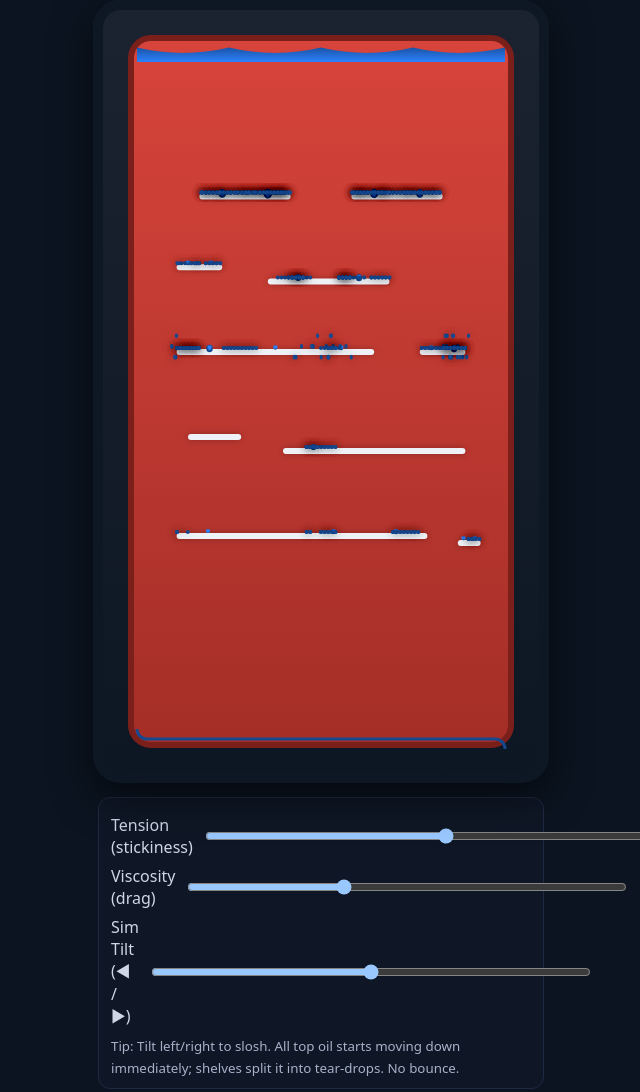
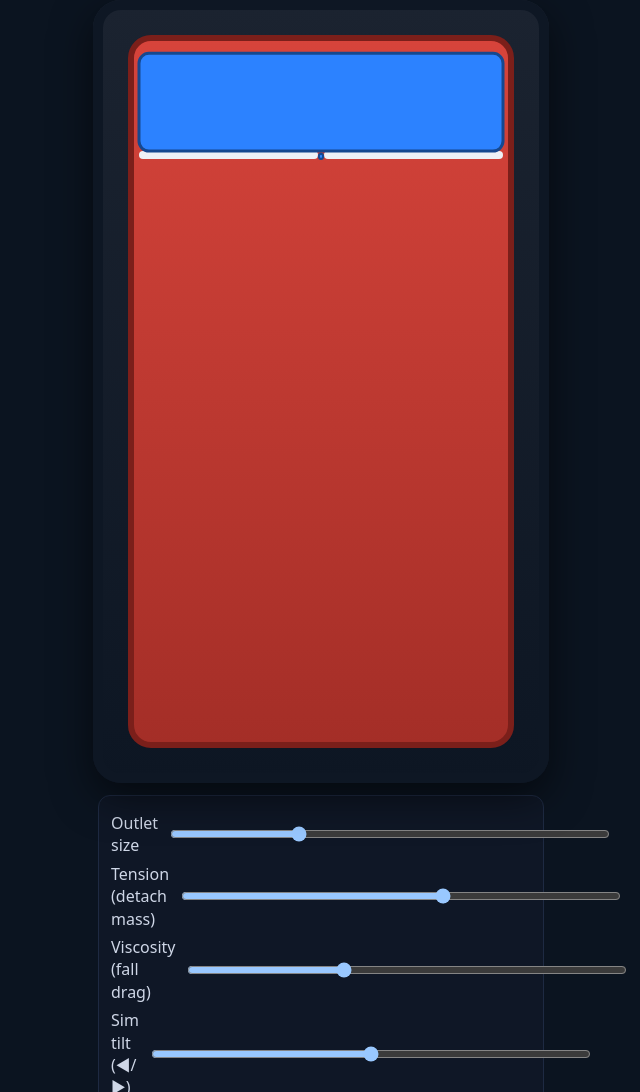
Before and after one commit to thepharmersprojects/Fluid-Fantasy-Demo, a plain HTML site: page index.html in a window 1280 px wide. Shown: the top 1092 px of the page, without its empty margins (319-959 px from the left). Drawn offline with Linux system fonts and the light colour scheme.

Commit message:
Update index.html

```diff
--- a/index.html
+++ b/index.html
@@ -3,364 +3,154 @@
 <head>
 <meta charset="utf-8" />
 <meta name="viewport" content="width=device-width,initial-scale=1,viewport-fit=cover" />
-<title>Fluid Fantasy – Oil Drip (no bounce)</title>
+<title>Fluid Fantasy – Single Orifice Drip</title>
 <style>
-  :root {
+  :root{
     color-scheme: dark;
-    --bg: #0b1420;
-    --device: #c6352b;
-    --device-dark: #a52a23;
-    --bezel: #141d2a;
-    --shelf: #eef1f6;
-    --oil: #2c82ff;
-    --oil-edge: #16488f;
+    --bg:#0b1420; --face1:#c6352b; --face2:#a42e27; --stroke:#7b1f1a;
+    --shelf:#eef1f6; --oil:#2c82ff; --edge:#16488f;
   }
-  html, body {
-    margin:0; padding:0; background:var(--bg); font: 16px/1.4 system-ui, -apple-system, Segoe UI, Roboto, sans-serif;
-    display:flex; flex-direction:column; align-items:center; gap:14px;
-  }
-  .wrap { width:min(420px, 92vw); }
-  .phone {
-    position:relative;
-    aspect-ratio: 9/16;
-    background:linear-gradient(#1b2330, #0d1623);
-    border-radius:28px; box-shadow: 0 14px 40px rgba(0,0,0,.55), inset 0 0 0 10px #0e1724;
-    padding:18px;
-  }
-  canvas { width:100%; height:100%; display:block; border-radius:22px; background:transparent; }
-  .panel {
-    background:#0f1726; border:1px solid #1e2a42; border-radius:12px; padding:10px 12px; color:#cfd7e7;
-  }
-  .row { display:grid; grid-template-columns: 1fr auto; align-items:center; gap:10px; margin:6px 0; }
-  input[type="range"] { width: 52vw; max-width: 440px; }
-  small { color:#a7b1c8; }
-  .bullets { color:#cfd7e7; font-size:13px }
-  .bullets b{color:#fff}
+  html,body{margin:0;background:var(--bg);font:16px/1.4 system-ui,-apple-system,Segoe UI,Roboto,sans-serif;display:flex;flex-direction:column;align-items:center;gap:12px}
+  .wrap{width:min(420px,92vw)}
+  .phone{position:relative;aspect-ratio:9/16;border-radius:28px;box-shadow:0 14px 40px rgba(0,0,0,.55), inset 0 0 0 10px #0e1724;background:linear-gradient(#1b2330,#0d1623);padding:18px}
+  canvas{width:100%;height:100%;display:block;border-radius:22px}
+  .panel{background:#0f1726;border:1px solid #1e2a42;border-radius:12px;padding:10px 12px;color:#cfd7e7}
+  .row{display:grid;grid-template-columns:1fr auto;align-items:center;gap:10px;margin:6px 0}
+  input[type=range]{width:52vw;max-width:440px}
+  small{color:#a7b1c8}
 </style>
 </head>
 <body>
-  <div class="wrap phone">
-    <canvas id="sim"></canvas>
-  </div>
-
+  <div class="wrap phone"><canvas id="sim"></canvas></div>
   <div class="wrap panel">
-    <div class="row">
-      <label>Tension (stickiness)</label>
-      <input id="tension" type="range" min="0" max="1" step="0.01" value="0.55">
-    </div>
-    <div class="row">
-      <label>Viscosity (drag)</label>
-      <input id="visc" type="range" min="0" max="1" step="0.01" value="0.35">
-    </div>
-    <div class="row">
-      <label>Sim Tilt (◀︎ / ▶︎)</label>
-      <input id="tilt" type="range" min="-0.8" max="0.8" step="0.01" value="0">
-    </div>
-    <small>Tip: Tilt left/right to slosh. All top oil starts moving down immediately; shelves split it into tear-drops. No bounce.</small>
-  </div>
-
-  <div class="wrap bullets">
-    <ul>
-      <li>Drops hang, grow, detach, and fall with <b>no bounce</b>.</li>
-      <li><b>Tension↑</b> = holds longer before detaching. <b>Viscosity↑</b> = slower fall/slide.</li>
-      <li>The <b>top pool drains immediately</b>; volume is conserved in a <b>bottom pool</b>.</li>
-      <li>Use <b>Sim Tilt</b> to slosh left/right. (Device tilt can be wired later.)</li>
-    </ul>
+    <div class="row"><label>Outlet size</label><input id="outlet" type="range" min="2" max="16" step="1" value="6"></div>
+    <div class="row"><label>Tension (detach mass)</label><input id="tension" type="range" min="0" max="1" step="0.01" value="0.6"></div>
+    <div class="row"><label>Viscosity (fall drag)</label><input id="visc" type="range" min="0" max="1" step="0.01" value="0.35"></div>
+    <div class="row"><label>Sim tilt (◀︎/▶︎)</label><input id="tilt" type="range" min="-0.8" max="0.8" step="0.01" value="0"></div>
+    <small>All oil is held at the top and drains only through the single opening as one drop at a time. No other drips form.</small>
   </div>
 
 <script>
 (() => {
-  // ---------- Canvas & world units ----------
+  // ----- Canvas setup -----
   const cvs = document.getElementById('sim');
   const ctx = cvs.getContext('2d');
-  const DPR = Math.max(1, Math.min(2, window.devicePixelRatio || 1));
-  let W=360, H=640; // logical
-  function resize() {
-    const r = cvs.getBoundingClientRect();
-    W = Math.round(r.width * DPR);
-    H = Math.round(r.height * DPR);
-    cvs.width = W; cvs.height = H;
+  const DPR = Math.max(1, Math.min(2, devicePixelRatio||1));
+  let W=360, H=640;
+  const pad = 20*DPR, rr = 20*DPR;
+  function resize(){
+    const b=cvs.getBoundingClientRect();
+    W=Math.round(b.width*DPR); H=Math.round(b.height*DPR);
+    cvs.width=W; cvs.height=H;
+    world.init();
   }
-  resize(); addEventListener('resize', resize);
+  addEventListener('resize', resize);
 
-  // ---------- Container & shelves ----------
-  const pad = 20 * DPR;
-  const borderR = 20 * DPR;
-  const well = { x: pad, y: pad, w: W - pad*2, h: H - pad*2, r: borderR };
+  // ----- Controls -----
+  const $out = document.getElementById('outlet');
+  const $ten = document.getElementById('tension');
+  const $vis = document.getElementById('visc');
+  const $tilt= document.getElementById('tilt');
 
-  // shelves: line segments inside the well
-  const shelves = [
-    {x1: .18, y:.22, len:.24}, {x1:.58, y:.22, len:.24},
-    {x1: .12, y:.32, len:.12}, {x1:.36, y:.34, len:.32},
-    {x1: .12, y:.44, len:.52}, {x1:.76, y:.44, len:.12},
-    {x1: .15, y:.56, len:.14}, {x1:.40, y:.58, len:.48},
-    {x1: .12, y:.70, len:.66}, {x1:.86, y:.71, len:.06},
-  ].map(s => ({
-    x: () => well.x + s.x1*well.w,
-    y: () => well.y + s.y*well.h,
-    w: () => s.len*well.w,
-    h: () => 6*DPR
-  }));
+  // ----- World / model -----
+  const world = {
+    box: null,
+    topShelf: null,
+    outletX: 0,
+    outletW: () => parseFloat($out.value)*DPR, // px
+    reservoir: { // "cup" of oil above the shelf
+      volume: 0,    // abstract units ~ px^2
+      max: 0,
+      head: 0       // height of fluid above shelf (px)
+    },
+    neck: { mass:0 }, // mass accumulating at the rim before drop detaches
+    drops: [],
+    bottomPool: 0,
 
-  // ---------- Controls ----------
-  const $tension = document.getElementById('tension');
-  const $visc = document.getElementById('visc');
-  const $tilt = document.getElementById('tilt');
+    init(){
+      this.box   = { x:pad, y:pad, w:W-2*pad, h:H-2*pad, r:rr };
+      const sx = this.box.x+8*DPR, sy = this.box.y + this.box.h*0.16;
+      const sw = this.box.w-16*DPR, sh = 8*DPR;
+      this.topShelf = { x:sx, y:sy, w:sw, h:sh };
 
-  // ---------- Fluid state ----------
-  const PX = DPR; // particle radius (base)
-  const N_INIT = 700;      // initial "top pool" particles
-  const particles = [];    // free/falling particles
-  const stuckSites = [];   // drip sites along shelves
-  let bottomPool = 0;      // "volume" accumulated at bottom
+      // Outlet: centered small gap in the top shelf
+      this.outletX = this.topShelf.x + this.topShelf.w/2;
 
-  // Populate initial top pool (a contiguous slab that immediately moves down)
-  function seedTopPool() {
-    particles.length = 0;
-    bottomPool = 0;
-    const poolH = 38*DPR;
-    const margin = 10*DPR;
-    for (let i=0;i<N_INIT;i++){
-      // blue oil band across the top, slight sine contour
-      const fx = (i % 100) / 100;
-      const x = well.x + margin + fx*(well.w-2*margin);
-      const row = Math.floor(i/100);
-      const yBase = well.y + 8*DPR + Math.sin(fx*Math.PI*2)*6*DPR;
-      const y = yBase + (row%4)*(poolH/4);
-      particles.push(makeParticle(x, y, 0, 0, PX));
+      // Fill reservoir initially (a full band to the top edge)
+      const topClearance = 10*DPR;
+      const topY = this.box.y + topClearance;
+      const shelfY = this.topShelf.y;
+      this.reservoir.head = Math.max(10*DPR, (shelfY - topY)); // px
+      this.reservoir.max  = (this.reservoir.head) * (this.topShelf.w); // area proxy
+      this.reservoir.volume = this.reservoir.max*0.95; // slightly below brim to avoid overflow art
+      this.neck.mass = 0;
+      this.drops.length = 0;
+      this.bottomPool = 0;
     }
+  };
+
+  // ----- Physics -----
+  const DT = 1/60;
+  const G  = 900*DPR;
+
+  function gravityVec(){
+    const tilt=parseFloat($tilt.value);
+    const gx=tilt, gy=1; const m=Math.hypot(gx,gy);
+    return {ax:G*gx/m, ay:G*gy/m};
   }
 
-  function makeParticle(x,y,vx,vy,r){
-    return {x,y,vx,vy,r, free:true}; // free=true => not attached to a site
+  function step(){
+    // 1) Move oil from reservoir -> neck through outlet
+    const visc = 0.05 + 1.2*parseFloat($vis.value); // drag for falling drops
+    const tensionMul = 0.5 + 1.5*parseFloat($ten.value); // larger => needs more neck mass to detach
+    const {ax,ay} = gravityVec();
+
+    if (world.reservoir.volume > 0){
+      // Simple Torricelli-like inflow to neck: rate ∝ outlet area * sqrt(head)
+      const headPx = Math.max(0, world.reservoir.volume / world.topShelf.w); // approximate height from volume
+      const A = Math.max(2*DPR, world.outletW()); // outlet "area" proxy
+      const c = 0.35; // discharge coefficient
+      const inflow = c * A * Math.sqrt(Math.max(0, headPx)) * DT; // area units per frame
+      world.reservoir.volume = Math.max(0, world.reservoir.volume - inflow);
+      world.neck.mass += inflow; // mass proxy uses same units
+    }
+
+    // Detach a drop only from the outlet when neck mass exceeds threshold
+    const detachThresh = (120*DPR*DPR) * tensionMul;
+    if (world.neck.mass > detachThresh){
+      const r = Math.sqrt(world.neck.mass)*0.55; // radius from mass
+      world.drops.push({
+        x: world.outletX,
+        y: world.topShelf.y + world.topShelf.h/2 + r,
+        vx: ax*DT*5, // tiny horizontal impulse from tilt
+        vy: ay*DT*5 + 40*DPR, // initial downward speed to clear the shelf
+        r
+      });
+      world.neck.mass = 0; // reset the neck
+    }
+
+    // 2) Advance falling drops (no bounce)
+    const wallL = world.box.x + 6*DPR;
+    const wallR = world.box.x + world.box.w - 6*DPR;
+    const floorY= world.box.y + world.box.h - 6*DPR;
+
+    for (const d of world.drops){
+      d.vx += ax*DT; d.vy += ay*DT;
+      d.vx *= (1 - visc*DT); d.vy *= (1 - visc*DT);
+      d.x += d.vx*DT; d.y += d.vy*DT;
+      if (d.x<wallL){ d.x=wallL; d.vx=0; }
+      if (d.x>wallR){ d.x=wallR; d.vx=0; }
+      if (d.y>=floorY){
+        world.bottomPool += d.r*d.r;
+        d.r = 0; // mark for removal
+      }
+    }
+    // cleanup
+    for (let i=world.drops.length-1;i>=0;i--) if (world.drops[i].r<=0) world.drops.splice(i,1);
   }
 
-  // Create fixed drip sites along every shelf to collect oil until detaching.
-  function buildDripSites(){
-    stuckSites.length = 0;
-    shelves.forEach(sh=>{
-      const count = Math.max(2, Math.floor(sh.w()/60));
-      for (let i=0;i<count;i++){
-        const px = sh.x() + (i+0.5)*sh.w()/count;
-        const py = sh.y() - 2*DPR; // slightly above
-        stuckSites.push({x:px, y:py, mass:0, vx:0, vy:0});
-      }
-    });
-  }
-
-  seedTopPool();
-  buildDripSites();
-
-  // ---------- Physics ----------
-  const DT = 1/60;             // fixed timestep
-  const G = 900 * DPR;         // base gravity magnitude (px/s^2)
-
-  function gravityVec(){
-    // Down is +y. Tilt slider sloshes left/right.
-    const tilt = parseFloat($tilt.value); // -0.8..0.8
-    // Build vector then normalize to keep |g| constant.
-    const gx = tilt;
-    const gy = 1; // always down
-    const mag = Math.hypot(gx,gy);
-    return { ax: (G*gx)/mag, ay: (G*gy)/mag };
-  }
-
-  function step() {
-    const visc = 0.05 + 1.2*parseFloat($visc.value); // 0.05..1.25 (heavier drag)
-    const {ax, ay} = gravityVec();
-    const wallL = well.x + 6*DPR, wallR = well.x + well.w - 6*DPR;
-    const floorY = well.y + well.h - 6*DPR;
-
-    // 1) Move free particles under gravity
-    for (let p of particles) {
-      if (!p.free) continue;
-      p.vx += ax*DT;
-      p.vy += ay*DT;
-
-      // viscous drag (simple)
-      p.vx *= (1 - visc*DT);
-      p.vy *= (1 - visc*DT);
-
-      // integrate
-      p.x += p.vx*DT;
-      p.y += p.vy*DT;
-
-      // walls: clamp, no bounce
-      if (p.x < wallL){ p.x = wallL; p.vx = 0; }
-      if (p.x > wallR){ p.x = wallR; p.vx = 0; }
-
-      // shelves collision: if crossing a shelf plane from above -> stick to a site
-      for (let sh of shelves){
-        const yTop = sh.y() - p.r; // top edge to catch from above
-        if (p.y >= yTop && p.y <= yTop + sh.h() && p.x >= sh.x() && p.x <= sh.x()+sh.w()){
-          // slide along shelf with heavy friction until we hit nearest site
-          // no bounce: zero vy, keep only gentle vx from tilt
-          p.y = yTop; p.vy = 0;
-          p.vx *= 0.3;
-          // snap to nearest drip site on this shelf when slow enough
-          const site = nearestSiteOnShelf(p.x, sh);
-          if (Math.abs(p.vx) < 10*DPR) {
-            p.free = false; // attach to site (contributes mass)
-            site.mass += p.r*p.r; // proxy for volume
-          }
-          break;
-        }
-      }
-
-      // bottom pool collection
-      if (p.y >= floorY){
-        bottomPool += p.r*p.r;
-        // recycle particle back to top very small (volume conservation visually)
-        p.x = well.x + (Math.random()*well.w*0.8 + 0.1*well.w);
-        p.y = well.y + 8*DPR;
-        p.vx = 0; p.vy = 0;
-      }
-    }
-
-    // 2) Drip site behavior (surface tension & detachment)
-    const baseThresh = 120*DPR*DPR; // mass threshold proxy
-    const tMul = 0.3 + 1.6*parseFloat($tension.value); // 0.3..1.9
-    for (let s of stuckSites){
-      if (s.mass <= 0) continue;
-      // The attached blob hangs; add gravity to make a teardrop bulge & sway slightly
-      s.vx += ax*DT*0.02; s.vy += ay*DT*0.02;
-      s.vx *= 0.95; s.vy *= 0.95;
-
-      // Detach when mass exceeds threshold adjusted by tension
-      if (s.mass > baseThresh * tMul){
-        // convert blob into a falling particle (tear drop a bit larger)
-        const r = Math.sqrt(s.mass) * 0.6;
-        particles.push(makeParticle(s.x, s.y + 3*DPR, s.vx*20, Math.max(40*DPR, s.vy*20), r));
-        s.mass = 0; s.vx = s.vy = 0;
-      } else {
-        // also ooze along shelf slowly due to tilt (but still attached)
-        s.x = clamp(s.x + ax*DT*0.02, well.x+10*DPR, well.x+well.w-10*DPR);
-      }
-    }
-  }
-
-  function nearestSiteOnShelf(x, sh){
-    let best=null, d=1e9;
-    for (let s of stuckSites){
-      // filter to sites that sit on this shelf (same y within 1px)
-      if (Math.abs(s.y - (sh.y()-2*DPR)) < 1.5*DPR){
-        const dd = Math.abs(s.x - x);
-        if (dd < d){ d=dd; best=s; }
-      }
-    }
-    return best || stuckSites[0];
-  }
-
-  function clamp(v,a,b){ return Math.max(a, Math.min(b,v)); }
-
-  // ---------- Rendering ----------
-  function drawPhoneWell(){
-    // red device body
-    ctx.save();
-    const {x,y,w,h,r} = well;
-    // inner red chassis
-    const grd = ctx.createLinearGradient(0,y,0,y+h);
-    grd.addColorStop(0, '#d7443b'); grd.addColorStop(1, '#a42e27');
-    roundedRect(ctx, x, y, w, h, r); ctx.fillStyle = grd; ctx.fill();
-    ctx.lineWidth = 6*DPR; ctx.strokeStyle = '#7b1f1a'; ctx.stroke();
-    ctx.restore();
-  }
-
-  function drawShelves(){
-    ctx.save();
-    ctx.fillStyle = getComputedStyle(document.documentElement).getPropertyValue('--shelf');
-    shelves.forEach(sh=>{
-      const x = sh.x(), y = sh.y(), w = sh.w(), h = sh.h();
-      const rr = h/2;
-      roundedRect(ctx, x, y, w, h, rr);
-      ctx.shadowColor = 'rgba(0,0,0,.25)'; ctx.shadowBlur = 6*DPR;
-      ctx.fill();
-    });
-    ctx.restore();
-  }
-
-  function drawTopSurface(){
-    // purely decorative rippled band that shrinks as particles leave (optional)
-    // To keep visuals simple with "immediate drain", we keep a thin strip
-    const band = 18*DPR;
-    const x = well.x+6*DPR, y = well.y+6*DPR, w = well.w-12*DPR, h = band;
-    ctx.save();
-    ctx.beginPath();
-    ctx.moveTo(x, y+h*0.2);
-    const lobes = 4;
-    for (let i=0;i<lobes;i++){
-      const sx = x + (i+0.5)*w/lobes;
-      ctx.quadraticCurveTo(sx, y+h*0.8, x + (i+1)*w/lobes, y+h*0.2);
-    }
-    ctx.lineTo(x+w, y+h);
-    ctx.lineTo(x, y+h);
-    ctx.closePath();
-    const oil = getComputedStyle(document.documentElement).getPropertyValue('--oil');
-    const edge = getComputedStyle(document.documentElement).getPropertyValue('--oil-edge');
-    const grad = ctx.createLinearGradient(0,y,0,y+h);
-    grad.addColorStop(0, edge.trim()); grad.addColorStop(1, oil.trim());
-    ctx.fillStyle = grad; ctx.fill();
-    ctx.restore();
-  }
-
-  function drawParticles(){
-    const oil = getComputedStyle(document.documentElement).getPropertyValue('--oil').trim();
-    const edge = getComputedStyle(document.documentElement).getPropertyValue('--oil-edge').trim();
-    ctx.save();
-    ctx.shadowColor = 'rgba(0,0,0,.25)'; ctx.shadowBlur = 10*DPR;
-    for (let p of particles){
-      // draw as tear-ish (slight squash if fast)
-      const sp = Math.hypot(p.vx, p.vy);
-      const k = clamp(sp / (400*DPR), 0, 0.35);
-      ctx.beginPath();
-      ctx.ellipse(p.x, p.y, p.r*(1+k), p.r*(1-k), Math.atan2(p.vy,p.vx), 0, Math.PI*2);
-      ctx.fillStyle = oil; ctx.fill();
-      ctx.lineWidth = 2*DPR; ctx.strokeStyle = edge; ctx.stroke();
-    }
-    ctx.restore();
-  }
-
-  function drawDripSites(){
-    const oil = getComputedStyle(document.documentElement).getPropertyValue('--oil').trim();
-    const edge = getComputedStyle(document.documentElement).getPropertyValue('--oil-edge').trim();
-    ctx.save();
-    for (let s of stuckSites){
-      if (s.mass <= 0) continue;
-      const r = Math.sqrt(s.mass) * 0.35;
-      ctx.beginPath();
-      // tear drop hanging from site:
-      ctx.ellipse(s.x, s.y + r*0.6, r*0.9, r*1.1, 0, 0, Math.PI*2);
-      ctx.fillStyle = oil; ctx.fill();
-      ctx.lineWidth = 2*DPR; ctx.strokeStyle = edge; ctx.stroke();
-
-      // tiny neck to shelf
-      ctx.beginPath();
-      ctx.moveTo(s.x-2*DPR, s.y);
-      ctx.lineTo(s.x+2*DPR, s.y);
-      ctx.strokeStyle = oil; ctx.lineWidth = 3*DPR; ctx.stroke();
-    }
-    ctx.restore();
-  }
-
-  function drawBottomPool(){
-    if (bottomPool<=0) return;
-    const oil = getComputedStyle(document.documentElement).getPropertyValue('--oil').trim();
-    const edge = getComputedStyle(document.documentElement).getPropertyValue('--oil-edge').trim();
-    const area = bottomPool * 0.004; // visual scale
-    const level = clamp(area / well.w, 0, well.h*0.3);
-    const x = well.x+6*DPR;
-    const y = well.y + well.h - level - 6*DPR;
-    const w = well.w - 12*DPR;
-    const h = level;
-
-    ctx.save();
-    roundedRect(ctx, x, y, w, h, 10*DPR);
-    ctx.fillStyle = oil; ctx.fill();
-    ctx.lineWidth = 3*DPR; ctx.strokeStyle = edge; ctx.stroke();
-    ctx.restore();
-  }
-
-  function roundedRect(c,x,y,w,h,r){
+  // ----- Drawing helpers -----
+  function rrRect(c,x,y,w,h,r){
     c.beginPath();
     c.moveTo(x+r,y);
     c.arcTo(x+w,y,x+w,y+h,r);
@@ -369,33 +159,98 @@
     c.arcTo(x,y,x+w,y,r);
     c.closePath();
   }
+  function fillDevice(){
+    const b=world.box;
+    const g=ctx.createLinearGradient(0,b.y,0,b.y+b.h);
+    g.addColorStop(0,'#d7443b'); g.addColorStop(1,'#a42e27');
+    rrRect(ctx,b.x,b.y,b.w,b.h,b.r);
+    ctx.fillStyle=g; ctx.fill();
+    ctx.lineWidth=6*DPR; ctx.strokeStyle='#7b1f1a'; ctx.stroke();
+  }
+  function drawTopShelf(){
+    const s=world.topShelf;
+    const gap = world.outletW();
+    const gapX = world.outletX - gap/2;
+    const rr = s.h/2;
 
-  // ---------- Main loop ----------
-  let last = performance.now();
-  function loop(t){
-    // fixed-step update
-    let acc = (t-last)/1000;
-    last = t;
-    while (acc > DT){ step(); acc -= DT; }
+    ctx.save();
+    ctx.fillStyle = getVar('--shelf');
+    // left segment
+    rrRect(ctx, s.x, s.y, (gapX - s.x), s.h, rr); ctx.fill();
+    // right segment
+    const rx = gapX + gap;
+    rrRect(ctx, rx, s.y, (s.x + s.w - rx), s.h, rr); ctx.fill();
+    ctx.restore();
 
-    // draw
+    // neck visualization at the rim
+    if (world.neck.mass>0){
+      const oil=getVar('--oil'), edge=getVar('--edge');
+      const r = Math.sqrt(world.neck.mass)*0.35;
+      ctx.save();
+      ctx.beginPath();
+      ctx.ellipse(world.outletX, s.y + s.h/2 + r*0.5, r*0.9, r*1.1, 0, 0, Math.PI*2);
+      ctx.fillStyle=oil; ctx.fill();
+      ctx.lineWidth=2*DPR; ctx.strokeStyle=edge; ctx.stroke();
+      ctx.restore();
+    }
+  }
+  function drawReservoir(){
+    // draw the pool held above the shelf; its height shrinks with volume
+    const s=world.topShelf;
+    const oil=getVar('--oil'), edge=getVar('--edge');
+    const area = world.reservoir.volume;
+    if (area<=0) return;
+    const height = Math.min(world.box.h*0.4, area / s.w); // px
+    const topY = s.y - height;
+    const x = s.x, y = topY, w = s.w, h = height;
+    ctx.save();
+    rrRect(ctx, x, y, w, h, 10*DPR);
+    ctx.fillStyle=oil; ctx.fill();
+    ctx.lineWidth=3*DPR; ctx.strokeStyle=edge; ctx.stroke();
+    ctx.restore();
+  }
+  function drawDrops(){
+    const oil=getVar('--oil'), edge=getVar('--edge');
+    ctx.save(); ctx.shadowColor='rgba(0,0,0,.25)'; ctx.shadowBlur=10*DPR;
+    for(const d of world.drops){
+      ctx.beginPath();
+      ctx.ellipse(d.x, d.y, d.r*1.04, d.r*0.96, Math.atan2(d.vy,d.vx), 0, Math.PI*2);
+      ctx.fillStyle=oil; ctx.fill();
+      ctx.lineWidth=2*DPR; ctx.strokeStyle=edge; ctx.stroke();
+    }
+    ctx.restore();
+  }
+  function drawBottomPool(){
+    if(world.bottomPool<=0) return;
+    const oil=getVar('--oil'), edge=getVar('--edge');
+    const area=world.bottomPool*0.004;
+    const level=Math.min(world.box.h*0.35, area/world.box.w);
+    const x=world.box.x+6*DPR, y=world.box.y+world.box.h-level-6*DPR, w=world.box.w-12*DPR, h=level;
+    rrRect(ctx,x,y,w,h,10*DPR); ctx.fillStyle=oil; ctx.fill();
+    ctx.lineWidth=3*DPR; ctx.strokeStyle=edge; ctx.stroke();
+  }
+  function getVar(name){ return getComputedStyle(document.documentElement).getPropertyValue(name).trim(); }
+
+  // ----- Main loop -----
+  resize();
+  let last=performance.now();
+  function frame(t){
+    let acc=(t-last)/1000; last=t;
+    while(acc>DT){ step(); acc-=DT; }
+
     ctx.clearRect(0,0,W,H);
-    drawPhoneWell();
-    drawShelves();
-    drawTopSurface();
+    fillDevice();
+    drawTopShelf();
     drawBottomPool();
-    drawDripSites();
-    drawParticles();
+    drawDrops();
+    drawReservoir();
 
-    requestAnimationFrame(loop);
+    requestAnimationFrame(frame);
   }
-  requestAnimationFrame(loop);
+  requestAnimationFrame(frame);
 
-  // ---------- Reset when resizing or tweaking layout ----------
-  window.addEventListener('resize', ()=>{
-    seedTopPool(); buildDripSites();
-  });
-
+  // Reinitialize when outlet size changes (keeps it simple)
+  $out.addEventListener('input', ()=>world.init());
 })();
 </script>
 </body>
```
